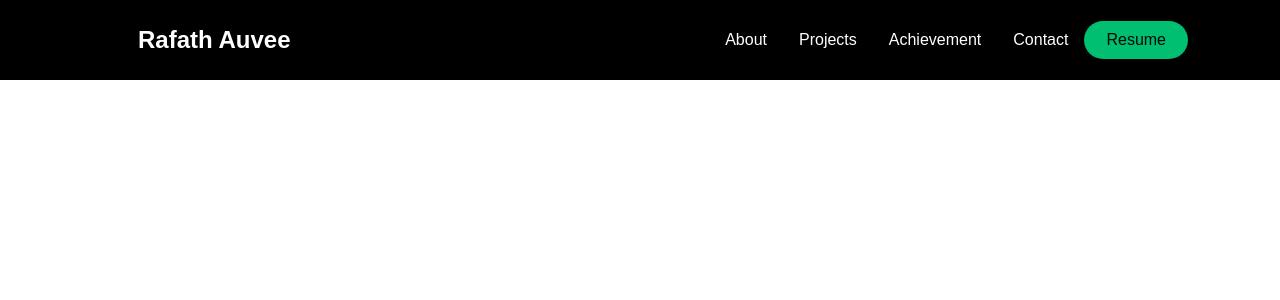
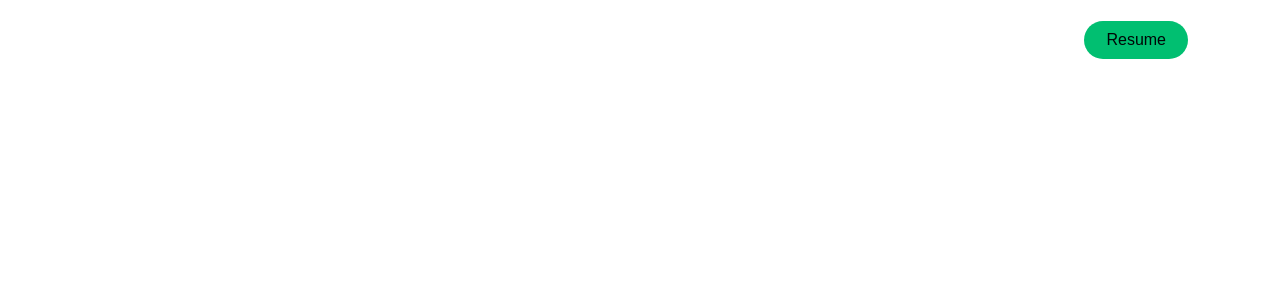
Before and after one commit to Rafath-Auvee/portofolio-site-v-1.0., a React (Create React App) app: page / in a window 1280 px wide. Shown: the top 300 px of the page. Built offline with nearby package versions, Linux system fonts and the light colour scheme.

Commit message:
transparent menu.... almost ....

```diff
--- a/src/components/Navbar/NavbarElements.js
+++ b/src/components/Navbar/NavbarElements.js
@@ -3,7 +3,7 @@ import { Link as LinkS } from "react-scroll";
 import { Link as LinkR } from "react-router-dom";
 
 export const Nav = styled.nav`
-  background: #000;
+  background: ${({ scrollNav }) => (scrollNav ? "#000" : "transparent")};
   height: 80px;
   /* margin-top: -80px; */
   display: flex;
--- a/src/components/Navbar/index.js
+++ b/src/components/Navbar/index.js
@@ -1,5 +1,6 @@
-import React from "react";
+import React, { useState, useEffect } from "react";
 import { FaBars } from "react-icons/fa";
+import { IconContext } from "react-icons/lib";
 import {
   Nav,
   NavLogo,
@@ -12,9 +13,24 @@ import {
   NavBtnLink,
 } from "./NavbarElements";
 const Navbar = ({ toggle }) => {
+  const [scrollNav, setScrollNav] = useState(false);
+
+  const changeNav = () => {
+    if (window.scrollY >= 80) {
+      setScrollNav(true);
+    } else {
+      setScrollNav(false);
+    }
+  };
+
+  useEffect(() => {
+    window.addEventListener("scroll", changeNav);
+  }, []);
+
   return (
     <>
-      <Nav>
+      <IconContext.Provider value={{ color: "#fff" }}>
+        <Nav scrollNav={scrollNav}>
           <NavbarContainer>
             <NavLogo to="/">Rafath Auvee</NavLogo>
             <MobileIcon onClick={toggle}>
@@ -40,6 +56,7 @@ const Navbar = ({ toggle }) => {
             </NavBtn>
           </NavbarContainer>
         </Nav>
+      </IconContext.Provider>
     </>
   );
 };
```
Lines whose indentation alone changed are shown as unchanged.
